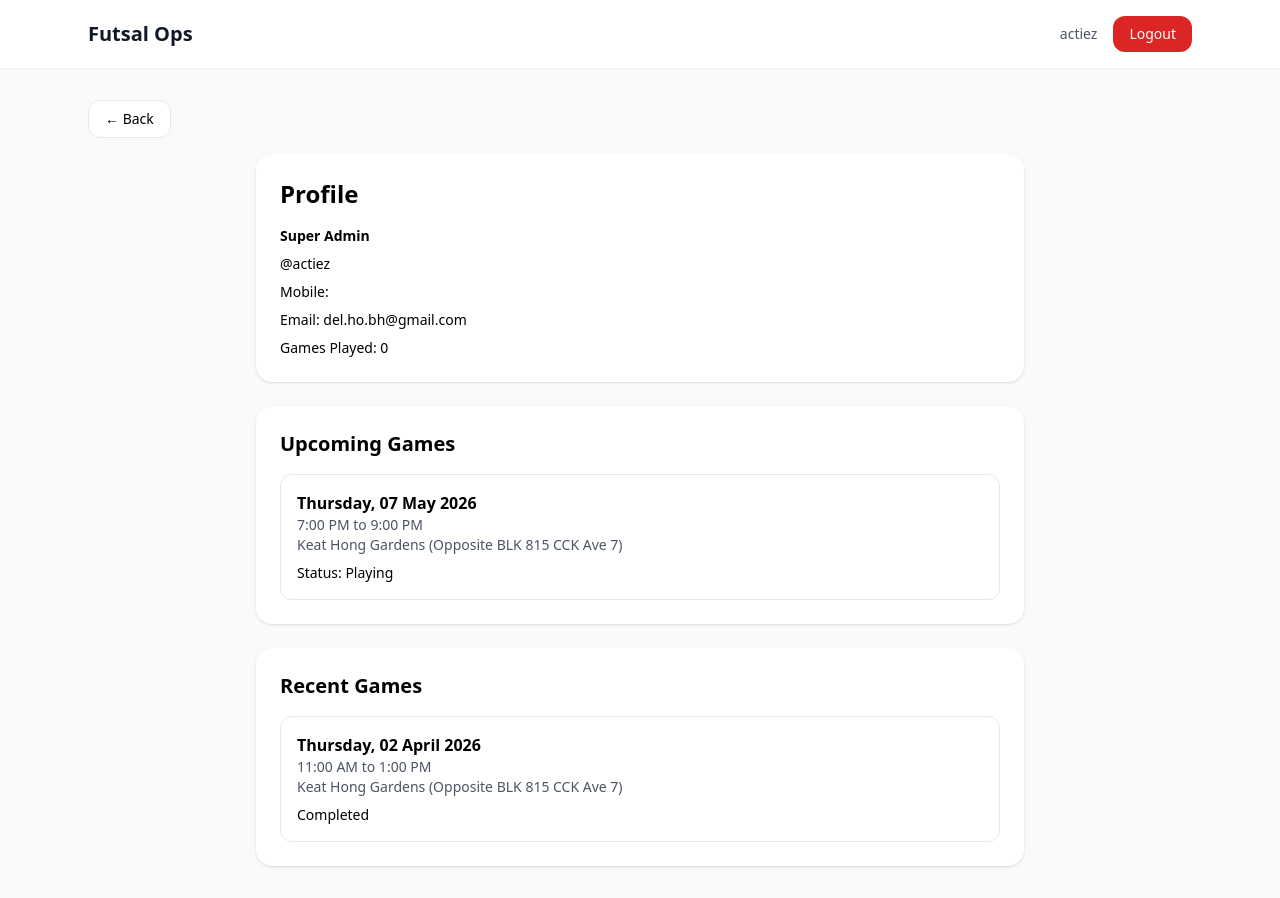
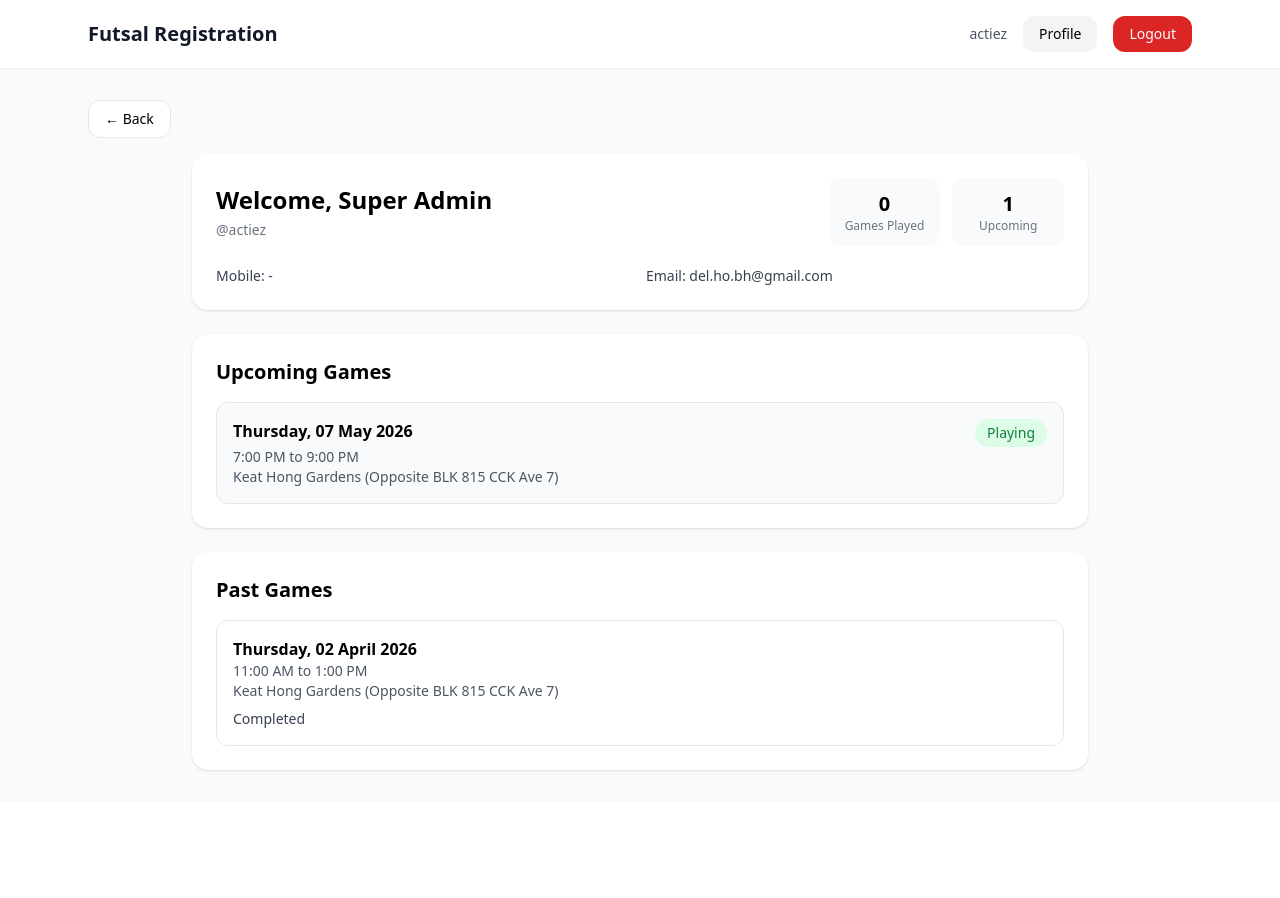
Before and after one commit to actiez/futsal_ops, a Django app: page /profile/ in a window 1280 px wide. After the commit the page ends 772 px from the top, so only its background shows below. Run offline with Django 5.2, Linux system fonts and the light colour scheme; a user stored in the database is signed in; data comes from the database, SQL or seed files in the repository; some libraries are stand-ins or nearby versions.

Commit message:
profile page added

```diff
--- a/templates/accounts/profile.html
+++ b/templates/accounts/profile.html
@@ -8,18 +8,35 @@
         ← Back
     </button>
 </div>
-<div class="max-w-3xl mx-auto space-y-6">
 
-    <!-- Profile Summary -->
+<div class="max-w-4xl mx-auto space-y-6">
+
+    <!-- Welcome / Summary -->
     <div class="bg-white rounded-2xl shadow p-6">
-        <h1 class="text-2xl font-bold">Profile</h1>
+        <div class="flex flex-col md:flex-row md:items-center md:justify-between gap-4">
+            <div>
+                <h1 class="text-2xl font-bold">
+                    Welcome, {{ user.get_full_name|default:user.username }}
+                </h1>
+                <p class="text-sm text-gray-500 mt-1">@{{ user.username }}</p>
+            </div>
 
-        <div class="mt-4 space-y-2 text-sm">
-            <div class="font-semibold">{{ user.get_full_name|default:user.username }}</div>
-            <div>@{{ user.username }}</div>
-            <div>Mobile: {{ user.mobile_number }}</div>
-            <div>Email: {{ user.email }}</div>
-            <div>Games Played: {{ user.games_played_count }}</div>
+            <div class="grid grid-cols-2 gap-3 text-center">
+                <div class="bg-gray-50 rounded-xl px-4 py-3">
+                    <div class="text-xl font-bold">{{ user.games_played_count }}</div>
+                    <div class="text-xs text-gray-500">Games Played</div>
+                </div>
+
+                <div class="bg-gray-50 rounded-xl px-4 py-3">
+                    <div class="text-xl font-bold">{{ upcoming_registrations|length }}</div>
+                    <div class="text-xs text-gray-500">Upcoming</div>
+                </div>
+            </div>
+        </div>
+
+        <div class="mt-5 grid grid-cols-1 md:grid-cols-2 gap-3 text-sm text-gray-700">
+            <div>Mobile: {{ user.mobile_number|default:"-" }}</div>
+            <div>Email: {{ user.email|default:"-" }}</div>
         </div>
     </div>
 
@@ -29,19 +46,35 @@
 
         <div class="mt-4 space-y-4">
             {% for reg in upcoming_registrations %}
-            <div class="border rounded-xl p-4">
+            <div class="border rounded-xl p-4 bg-gray-50">
+                <div class="flex flex-col md:flex-row md:items-start md:justify-between gap-3">
+                    <div>
                         <div class="font-semibold">
                             {{ reg.event.weekday_display }}, {{ reg.event.date_display }}
                         </div>
-                <div class="text-sm text-gray-600">
+                        <div class="text-sm text-gray-600 mt-1">
                             {{ reg.event.time_range_display }}
                         </div>
                         <div class="text-sm text-gray-600">
                             {{ reg.event.location }}
                         </div>
+                    </div>
 
-                <div class="mt-2 text-sm">
-                    Status: {{ reg.visible_status.label }}
+                    <div>
+                        {% if reg.visible_status.label == "Playing" %}
+                            <span class="inline-flex px-3 py-1 rounded-full bg-green-100 text-green-700 text-sm font-medium">
+                                Playing
+                            </span>
+                        {% elif reg.visible_status.label == "Waiting" %}
+                            <span class="inline-flex px-3 py-1 rounded-full bg-yellow-100 text-yellow-700 text-sm font-medium">
+                                Waiting #{{ reg.visible_status.queue_number }}
+                            </span>
+                        {% else %}
+                            <span class="inline-flex px-3 py-1 rounded-full bg-blue-100 text-blue-700 text-sm font-medium">
+                                Pending
+                            </span>
+                        {% endif %}
+                    </div>
                 </div>
             </div>
             {% empty %}
@@ -50,11 +83,11 @@
         </div>
     </div>
 
-    <!-- Recent Games -->
+    <!-- Past Games -->
     <div class="bg-white rounded-2xl shadow p-6">
-        <h2 class="text-xl font-bold">Recent Games</h2>
+        <h2 class="text-xl font-bold">Past Games</h2>
 
-        <div class="mt-4 space-y-4">
+        <div class="mt-4 space-y-3">
             {% for reg in recent_events %}
             <div class="border rounded-xl p-4">
                 <div class="font-semibold">
@@ -66,16 +99,16 @@
                 <div class="text-sm text-gray-600">
                     {{ reg.event.location }}
                 </div>
-
-                <div class="mt-2 text-sm">
+                <div class="mt-2 text-sm text-gray-700">
                     {{ reg.event.effective_status_label }}
                 </div>
             </div>
             {% empty %}
-            <div class="text-sm text-gray-500">No recent games.</div>
+            <div class="text-sm text-gray-500">No past games yet.</div>
             {% endfor %}
         </div>
     </div>
 
 </div>
+
 {% endblock %}
--- a/templates/base.html
+++ b/templates/base.html
@@ -7,20 +7,27 @@
 <body class="bg-gray-50 min-h-screen">
     <header class="bg-white shadow-sm">
         <div class="max-w-6xl mx-auto px-6 py-4 flex items-center justify-between">
-            <a href="/" class="text-xl font-bold text-gray-900">Futsal Ops</a>
+            <a href="/" class="text-xl font-bold text-gray-900">Futsal Registration</a>
 
            <div class="flex items-center gap-4">
     {% if request.user.is_authenticated %}
         <span class="text-sm text-gray-600">{{ request.user.username }}</span>
 
+        <a href="{% url 'profile' %}"
+           class="text-sm px-4 py-2 rounded-xl bg-gray-100 hover:bg-gray-200">
+            Profile
+        </a>
+
         <form method="post" action="/logout/">
             {% csrf_token %}
-                        <button type="submit" class="text-sm px-4 py-2 rounded-xl bg-red-600 text-white hover:bg-red-700">
+            <button type="submit"
+                class="text-sm px-4 py-2 rounded-xl bg-red-600 text-white hover:bg-red-700">
                 Logout
             </button>
         </form>
     {% else %}
-                    <a href="/login/" class="text-sm px-4 py-2 rounded-xl bg-blue-600 text-white hover:bg-blue-700">
+        <a href="/login/"
+           class="text-sm px-4 py-2 rounded-xl bg-blue-600 text-white hover:bg-blue-700">
             Login
         </a>
     {% endif %}
```
Lines whose indentation alone changed are shown as unchanged.
